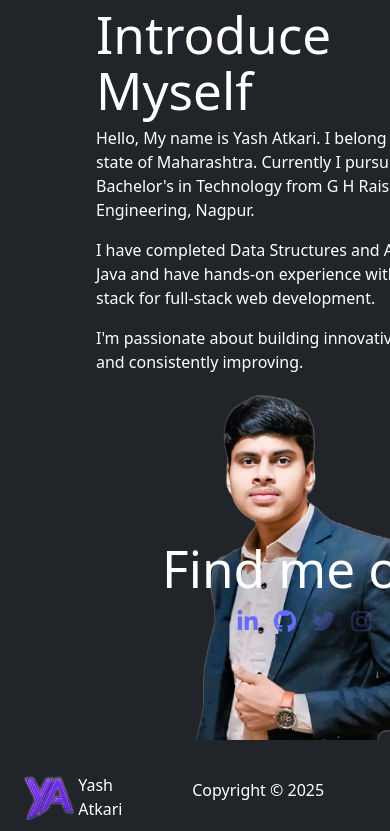
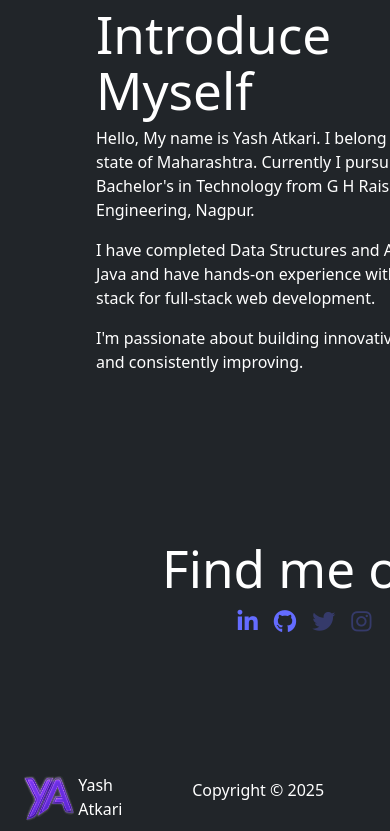
Before and after one commit to hemantbhoyar45/Portfolio, a React (Vite) app: page / in a window 390 px wide. Shown: the part 900-1731 px from the top of the page. Built offline with nearby package versions, Linux system fonts and the light colour scheme.

Commit message:
Add responsiveness

```diff
--- a/src/components/About.jsx
+++ b/src/components/About.jsx
@@ -37,7 +37,7 @@ export default function About() {
             </section>
             <section className="d-flex flex-column align-items-center justify-content-center" style={{height: "50vh"}}>
                 <h2 className="mb-4">Tools I Use</h2>
-                <div className="d-flex gap-3 flex-wrap">
+                <div className="d-flex gap-3 flex-wrap flex-wrap justify-content-center">
                     <TechBox src={"/vscode.png"} />
                     <TechBox src={"/git.png"} />
                     <TechBox src={"/github.png"} />
--- a/src/components/Home.jsx
+++ b/src/components/Home.jsx
@@ -26,9 +26,9 @@ export default function Home() {
                         <p>I have completed Data Structures and Algorithms in Java and have hands-on experience with the MERN stack for full-stack web development.</p>
                         <p>I'm passionate about building innovative solutions and consistently improving.</p>
                     </div>
-                    <div className="col-12 col-md-6 col-lg-4">
+                    <div className="col-12 col-md-6 col-lg-4 d-none d-md-block">
                         <img
-                            style={{height: "350px"}}
+                            style={{minHeight: "250px", width: "100%", objectFit: "cover"}}
                             className="img-fluid"
                             src="/yash_1.png"
                             alt="profile_image"
--- a/src/components/Navbar.jsx
+++ b/src/components/Navbar.jsx
@@ -2,7 +2,7 @@ import { NavLink } from 'react-router-dom';
 
 export default function Navbar() {
     return (
-        <nav className="d-flex justify-content-between align-items-center bg-dark px-4 py-2 sticky-top" style={{ width: "100%" }}>
+        <nav className="d-flex justify-content-between align-items-center bg-dark px-4 py-2 sticky-top">
             <NavLink to="/" className="d-inline-block mx-3" style={{height: "50px", width: "50px"}}>
                 <img src="/portfolio_logo_bg.png" alt="Portfolio logo" className="h-100 w-100"/>
             </NavLink>
```
